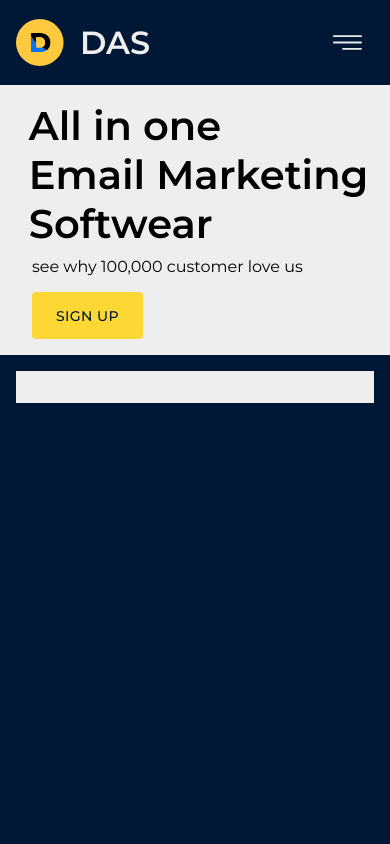
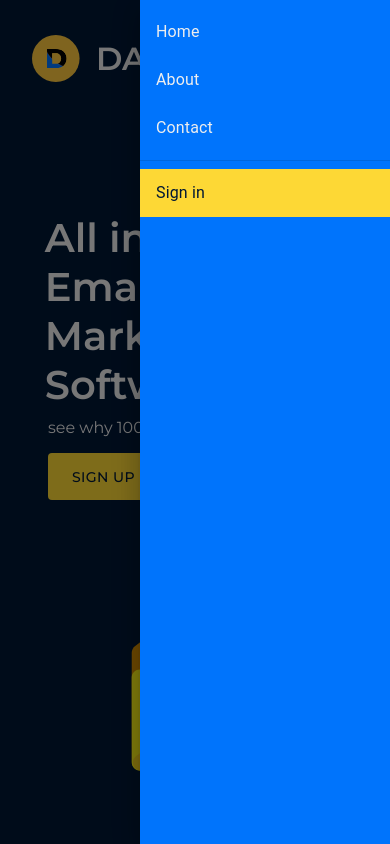
Before and after one commit to JavonGit/eMarketing, a React (Create React App) app: page / in a window 390 px wide. Both pictures are taken after a click on the button 347 px from the left and 42 px from the top of the page. Built offline with nearby package versions, Linux system fonts and the light colour scheme.

Commit message:
navbar drawer added(mobile view)

```diff
--- a/src/Components/Header.css
+++ b/src/Components/Header.css
@@ -1,15 +1,23 @@
 .header{
-    height: 100vh;
+    min-height: 100vh;
 }
 
-.header__paper{
-    background-color: #eee;
+.header__title-paper{
+    /* background-color: #eee; */
+    padding: 1rem 2rem;
+    margin: 5rem 1rem 0 0;
+    color: #eee;
+    display: flex;
+    flex-direction: column;
+    justify-content: center;
+    align-items: start;
+}
+
+.header__mail-paper{
+    /* background-color: #eee; */
     padding: 1rem;
-    margin: 1rem;
-
-    /* display: flex;
-    flex-direction: column;
-    justify-content: center; */
+    margin: 5rem 0 0 0;
+    color: #eee;
 }
 
 .header__title{
@@ -22,3 +30,21 @@
     margin-top: 0.6rem;
     padding-left: 1rem;
 }
+
+.header__mail-img{
+    width: 400px;
+}
+
+@media screen and (max-width: 768px){
+    .header__title-paper{
+        margin: 5rem 0rem 0 0;
+    }
+
+    .header__mail-paper{
+        margin: 4rem 0 0 0;
+    }
+
+    .header__mail-img{
+        width: 10rem;
+    }
+}
--- a/src/Components/Header.js
+++ b/src/Components/Header.js
@@ -2,13 +2,14 @@ import { Button, Grid } from "@material-ui/core";
 import React from "react";
 import Navbar from "./Navbar";
 import "./Header.css";
+import mail from "../Assets/mail.svg";
 
 function Header() {
   return (
     <div className="header">
       <Navbar />
       <Grid md container>
-        <Grid item md sm={12} xs={12} className="header__paper">
+        <Grid container md sm={12} xs={12} className="header__title-paper">
           <div className="header__title">All in one</div>
           <div className="header__title">Email Marketing Softwear</div>
           <div className="header__subTitle">
@@ -26,8 +27,16 @@ function Header() {
             Sign up
           </Button>
         </Grid>
-        <Grid md sm={12} xs={12} className="paper">
-          {/* <img src={} alt=""/> */}
+        <Grid
+          container
+          justify="center"
+          alignItems="flex-start"
+          md
+          sm={12}
+          xs={12}
+          className="header__mail-paper"
+        >
+          <img className="header__mail-img" src={mail} alt="mail" />
         </Grid>
       </Grid>
     </div>
--- a/src/Components/Navbar.css
+++ b/src/Components/Navbar.css
@@ -2,7 +2,7 @@
     display: flex;
     justify-content: space-between;
     align-items: center;
-    padding: 1rem;
+    padding: 2rem;
   }
 
   .nav__logo-div{
--- a/src/Components/Navbar.js
+++ b/src/Components/Navbar.js
@@ -1,10 +1,74 @@
-import { Button, Grid, IconButton } from "@material-ui/core";
-import React from "react";
+import {
+  Button,
+  Divider,
+  Drawer,
+  Grid,
+  IconButton,
+  List,
+  ListItem,
+  ListItemText,
+  makeStyles,
+} from "@material-ui/core";
+import React, { useState } from "react";
+import clsx from "clsx";
 import menu from "../Assets/menu.svg";
 import logo from "../Assets/logo.svg";
 import "./Navbar.css";
 
+const useStyles = makeStyles({
+  list: {
+    width: 250,
+    height: "100%",
+    backgroundColor: "#0074FC",
+    color: "#eee",
+    fontWeight: 500,
+  },
+});
+
 function Navbar() {
+  const classes = useStyles();
+  const [state, setState] = useState({
+    right: false,
+  });
+
+  const toggleDrawer = (anchor, open) => (event) => {
+    if (
+      event.type === "keydown" &&
+      (event.key === "Tab" || event.key === "Shift")
+    ) {
+      return;
+    }
+
+    setState({ ...state, [anchor]: open });
+  };
+
+  const list = () => (
+    <div
+      className={clsx(classes.list)}
+      role="presentation"
+      onClick={toggleDrawer("right", false)}
+      onKeyDown={toggleDrawer("right", false)}
+    >
+      <List>
+        {["Home", "About", "Contact"].map((text, index) => (
+          <ListItem button key={text}>
+            <ListItemText primary={text} />
+          </ListItem>
+        ))}
+      </List>
+      <Divider />
+      <List>
+        <ListItem
+          style={{ backgroundColor: "#fdd835", color: "#001835" }}
+          button
+          key="signin"
+        >
+          <ListItemText primary="Sign in" />
+        </ListItem>
+      </List>
+    </div>
+  );
+
   return (
     <Grid container md>
       <Grid sm xs className="nav">
@@ -53,9 +117,20 @@ function Navbar() {
             </Button>
           </div>
           <div className="nav__menu">
-            <IconButton color="primary">
+            <IconButton onClick={toggleDrawer("right", true)} color="primary">
               <img src={menu} alt="menu-btn" style={{ width: "1.8rem" }} />
             </IconButton>
+            <div>
+              <React.Fragment key="right">
+                <Drawer
+                  anchor="right"
+                  open={state["right"]}
+                  onClose={toggleDrawer("right", false)}
+                >
+                  {list("right")}
+                </Drawer>
+              </React.Fragment>
+            </div>
           </div>
         </div>
       </Grid>
```
Also changed, not shown: src/Assets/mail.svg (added), 1 other file (tests, documents, lock files or other folders).
